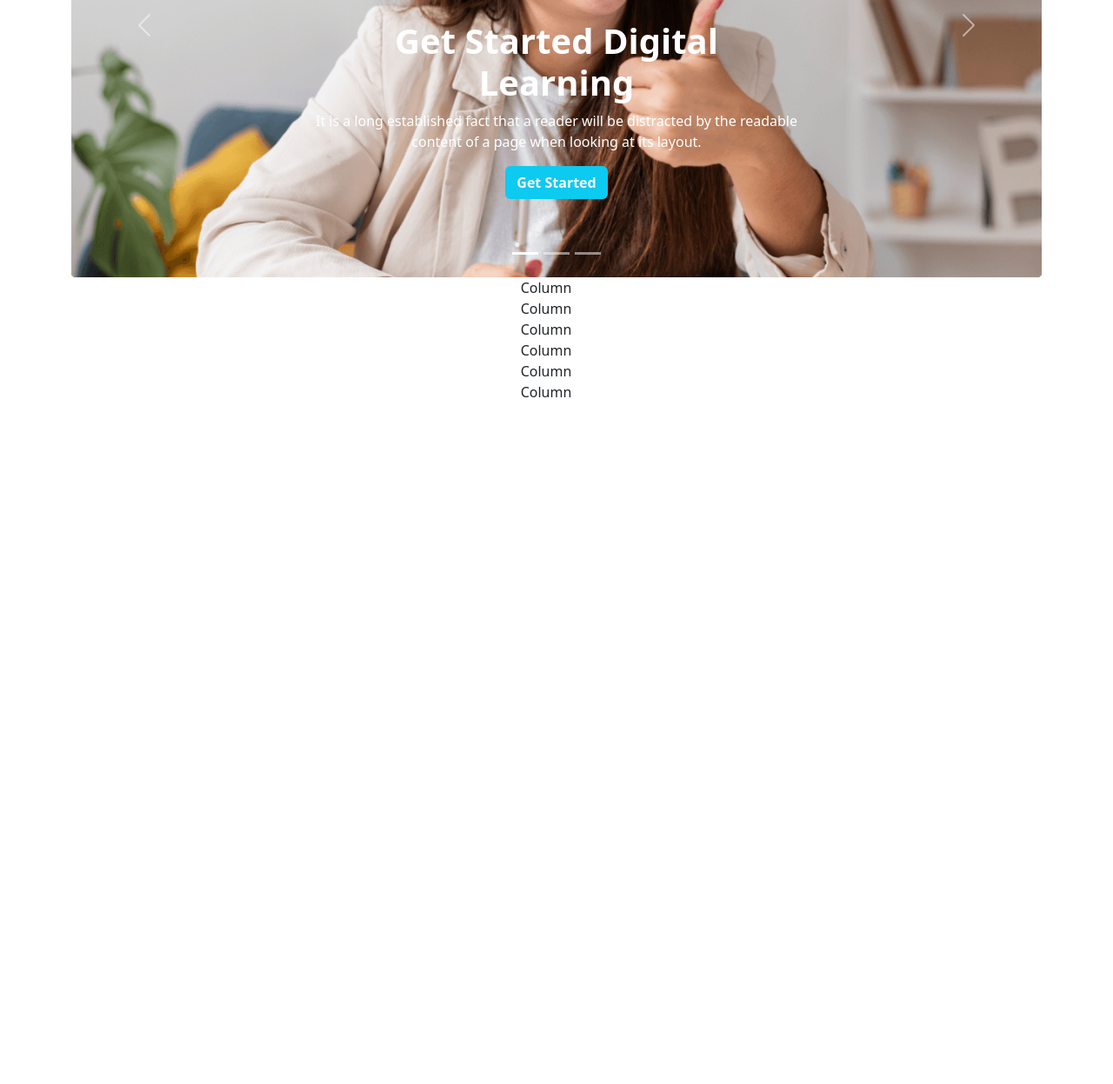
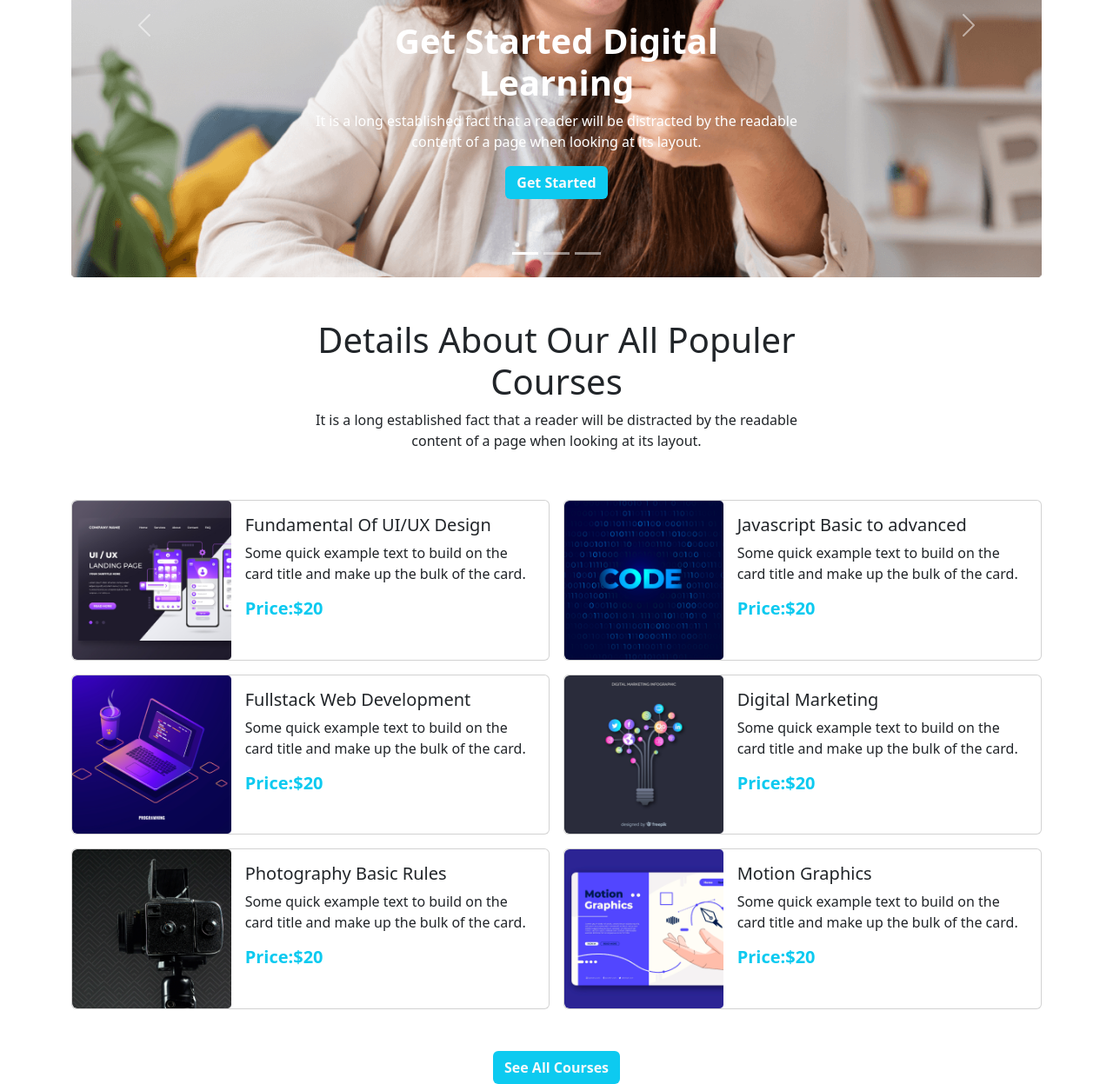
Before and after one commit to abujayed007/Edtech-website, a plain HTML site: page index.html in a window 1280 px wide. Shown: the part 347-1594 px from the top of the page at 87% size. Before the commit the page ends 810 px from the top, so only its background shows below. Drawn offline with nearby package versions, Linux system fonts and the light colour scheme.

Commit message:
completed coureses section

```diff
--- a/index.html
+++ b/index.html
@@ -81,18 +81,130 @@
           </div>
     </section>
     <!-- Banner end -->
-</header>
+  </header>
 <main>
-    <div class="text-center">
-        <div class="row row-cols-2 col-sm-12">
-          <div class="col col-sm-12">Column</div>
-          <div class="col col-sm-12">Column</div>
-          <div class="col col-sm-12">Column</div>
-          <div class="col col-sm-12">Column</div>
-          <div class="col col-sm-12">Column</div>
-          <div class="col col-sm-12">Column</div>
+  <!-- coures start  -->
+  <section class="container">
+    <div class=" d-flex
+    justify-content-center pt-5">
+    <div>
+        <h1 class="text-center">Details About Our  All  Populer <br> Courses</h1>
+        <p class="text-center">It is a long established fact that a reader will be distracted by the readable <br>
+          content of a page when looking at its layout.</p>
+      </div>
+      </div>
+
+    <div class="row mt-4 g-3">
+      <div class="col-12 col-md-12 col-lg-6">
+       <div class="card">
+         <div class="row g-0">
+           <div class="col-md-4">
+             <img src="./images/course/course-1.png"  class="img-fluid rounded-start w-100" alt="...">
+           </div>
+           <div class="col-md-8">
+             <div class="card-body">
+               <h5 class="card-title">Fundamental Of UI/UX Design</h5>
+               <p class="card-text">Some quick example text to build on the card title
+                and make up the bulk of the card.</p>
+               <h5 class="text-info fw-bold">Price:$20</h5>
+             </div>
+           </div>
+         </div>
+       </div>
+      </div>
+      <div class="col-12 col-md-12 col-lg-6">
+       <div class="card">
+         <div class="row g-0">
+           <div class="col-md-4">
+             <img src="./images/course/course-2.png"  class="img-fluid rounded-start w-100" alt="...">
+           </div>
+           <div class="col-md-8">
+             <div class="card-body">
+               <h5 class="card-title">Javascript Basic to advanced</h5>
+               <p class="card-text">Some quick example text to build on the card title
+                and make up the bulk of the card.</p>
+               <h5 class="text-info fw-bold">Price:$20</h5>
+             </div>
+           </div>
+         </div>
+       </div>
+      </div>
+      <div class="col-12 col-md-12 col-lg-6">
+       <div class="card">
+         <div class="row g-0">
+           <div class="col-md-4">
+             <img src="./images/course/course-3.png"  class="img-fluid rounded-start w-100" alt="...">
+           </div>
+           <div class="col-md-8">
+             <div class="card-body">
+               <h5 class="card-title">Fullstack Web Development</h5>
+               <p class="card-text">Some quick example text to build on the card title
+                and make up the bulk of the card.</p>
+               <h5 class="text-info fw-bold">Price:$20</h5>
+             </div>
+           </div>
+         </div>
+       </div>
+      </div>
+      <div class="col-12 col-md-12 col-lg-6">
+       <div class="card">
+         <div class="row g-0">
+           <div class="col-md-4">
+             <img src="./images/course/course-4.png"  class="img-fluid rounded-start w-100" alt="...">
+           </div>
+           <div class="col-md-8">
+             <div class="card-body">
+               <h5 class="card-title">Digital Marketing</h5>
+               <p class="card-text">Some quick example text to build on the card title
+                and make up the bulk of the card.</p>
+               <h5 class="text-info fw-bold">Price:$20</h5>
+             </div>
+           </div>
+         </div>
+       </div>
+      </div>
+      <div class="col-12 col-md-12 col-lg-6">
+       <div class="card">
+         <div class="row g-0">
+           <div class="col-md-4">
+             <img src="./images/course/course-5.png"  class="img-fluid rounded-start w-100" alt="...">
+           </div>
+           <div class="col-md-8">
+             <div class="card-body">
+               <h5 class="card-title">Photography Basic Rules</h5>
+               <p class="card-text">Some quick example text to build on the card title
+                and make up the bulk of the card.</p>
+               <h5 class="text-info fw-bold">Price:$20</h5>
+             </div>
+           </div>
+         </div>
+       </div>
+      </div>
+      <div class="col-12 col-md-12 col-lg-6">
+       <div class="card">
+         <div class="row g-0">
+           <div class="col-md-4">
+             <img src="./images/course/course-6.png"  class="img-fluid rounded-start w-100" alt="...">
+           </div>
+           <div class="col-md-8">
+             <div class="card-body">
+               <h5 class="card-title">Motion Graphics</h5>
+               <p class="card-text">Some quick example text to build on the card title
+                and make up the bulk of the card.</p>
+               <h5 class="text-info fw-bold">Price:$20</h5>
+             </div>
+           </div>
+         </div>
+       </div>
+      </div>
+
+      </div>
+        <div class="d-flex justify-content-center mt-5">
+          <a class="btn bg-info text-light fw-bolder" href="">See All Courses</a>
         </div>
-      </div>
+  </section>
+
+
 </main>
     <script src="https://cdn.jsdelivr.net/npm/bootstrap@5.2.0/dist/js/bootstrap.bundle.min.js" integrity="sha384-A3rJD856KowSb7dwlZdYEkO39Gagi7vIsF0jrRAoQmDKKtQBHUuLZ9AsSv4jD4Xa" crossorigin="anonymous"></script>
   </body>
```
